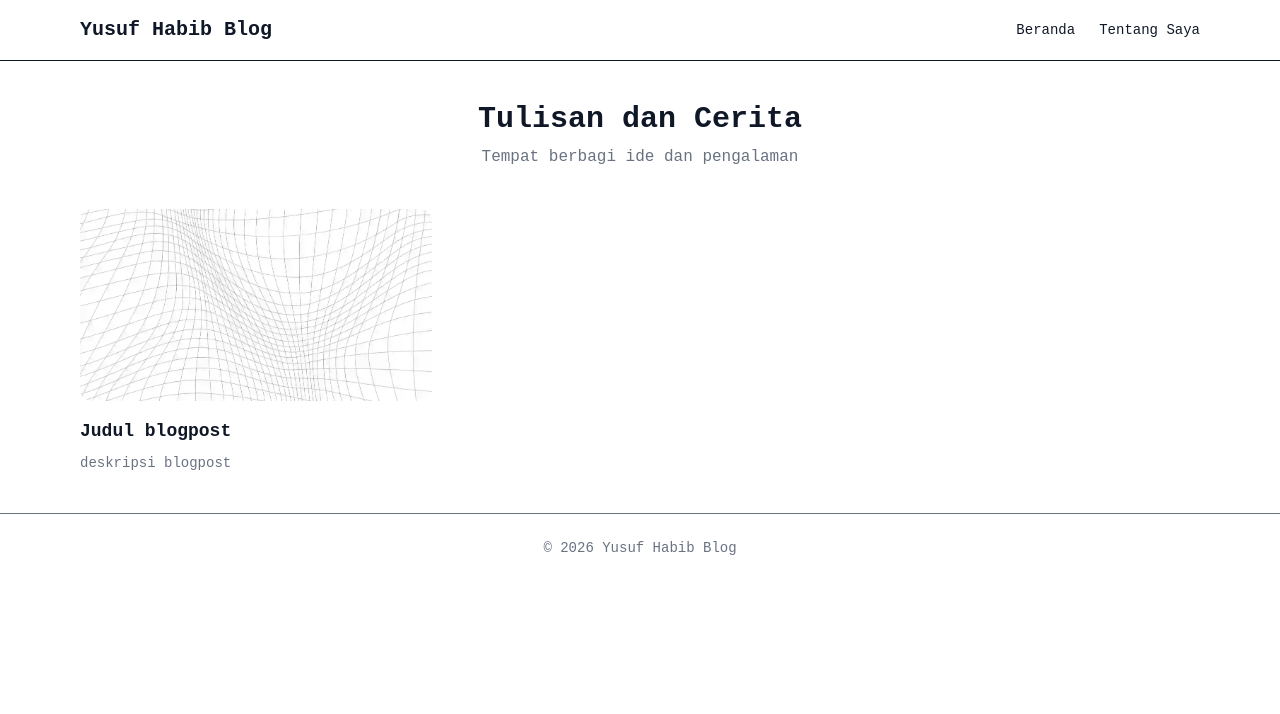
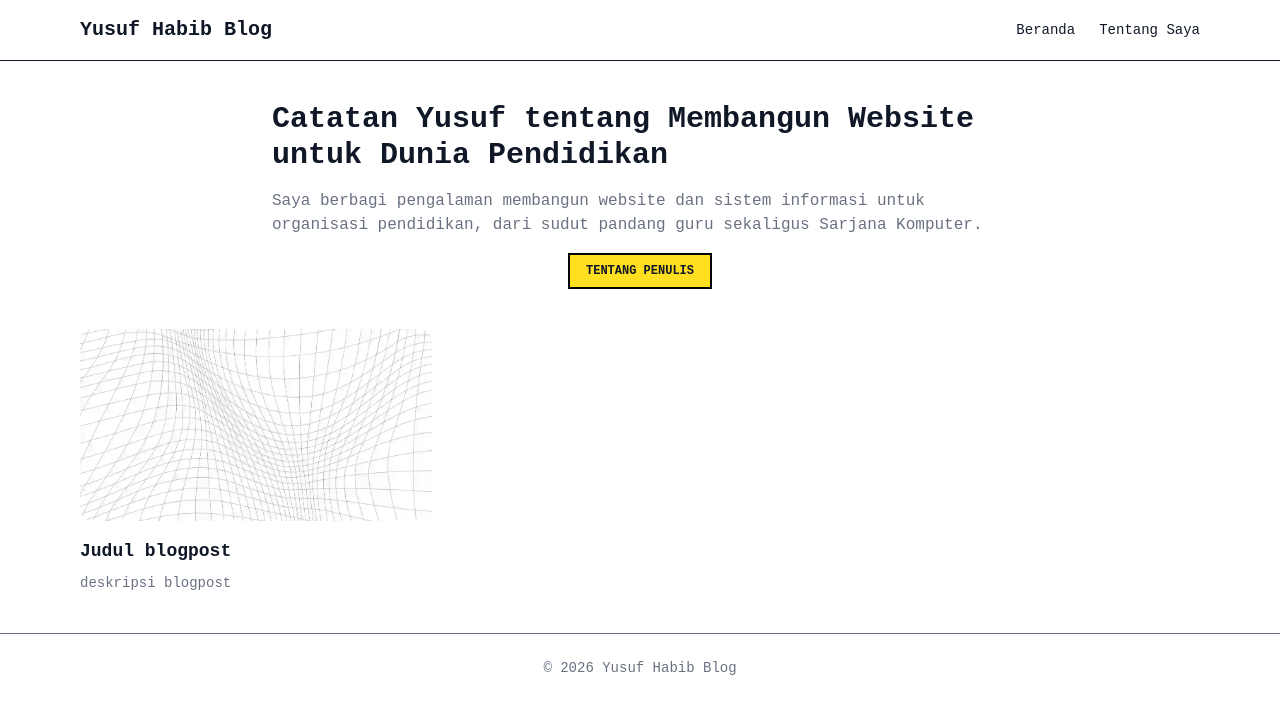
Before and after one commit to yusufhabibalfatha/blog, a website: page index.html in a window 1280 px wide. Drawn offline with Linux system fonts and the light colour scheme.

Commit message:
Refactor section index.html

```diff
--- a/index.html
+++ b/index.html
@@ -97,9 +97,20 @@
         <a href="./tentang-saya.html" class="block py-2">Tentang Saya</a>
       </div>
     </header>
-    <section class="mx-auto max-w-3xl px-4 py-10 text-center">
-      <h1 class="text-3xl font-bold">Tulisan dan Cerita</h1>
-      <p class="mt-2 text-gray-500">Tempat berbagi ide dan pengalaman</p>
+    <section class="mx-auto flex max-w-3xl flex-col gap-4 px-4 py-10">
+      <h1 class="text-3xl font-bold">
+        Catatan Yusuf tentang Membangun Website untuk Dunia Pendidikan
+      </h1>
+      <p class="text-gray-500">
+        Saya berbagi pengalaman membangun website dan sistem informasi untuk
+        organisasi pendidikan, dari sudut pandang guru sekaligus Sarjana
+        Komputer.
+      </p>
+      <a
+        href="./tentang-saya.html"
+        class="m-auto w-fit border-2 border-black bg-yellow-300 px-4 py-2 text-xs font-bold"
+        >TENTANG PENULIS
+      </a>
     </section>
     <main class="mx-auto max-w-6xl px-4 pb-10">
       <div class="grid grid-cols-1 gap-8 md:grid-cols-2 lg:grid-cols-3">
```
Also changed, not shown: css/output.css.
